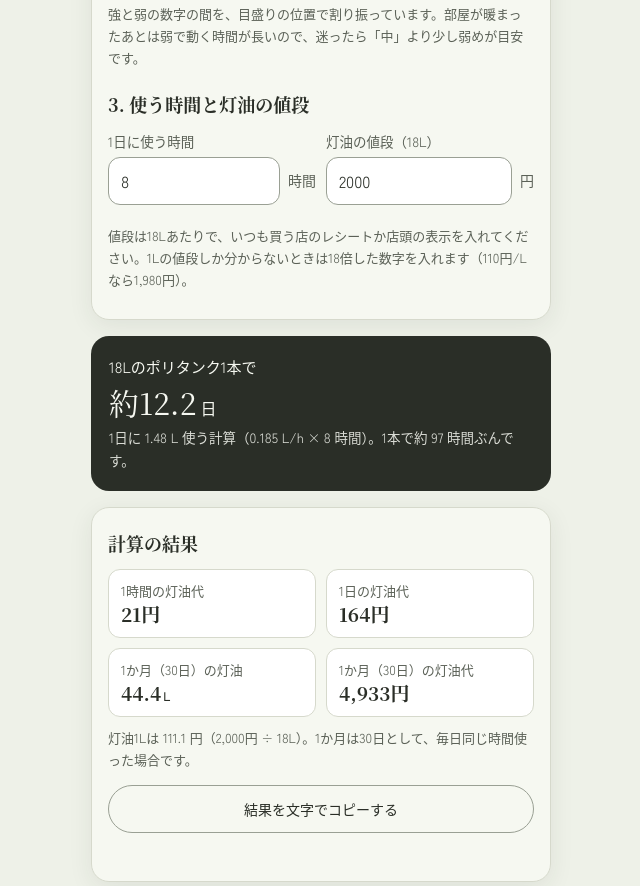
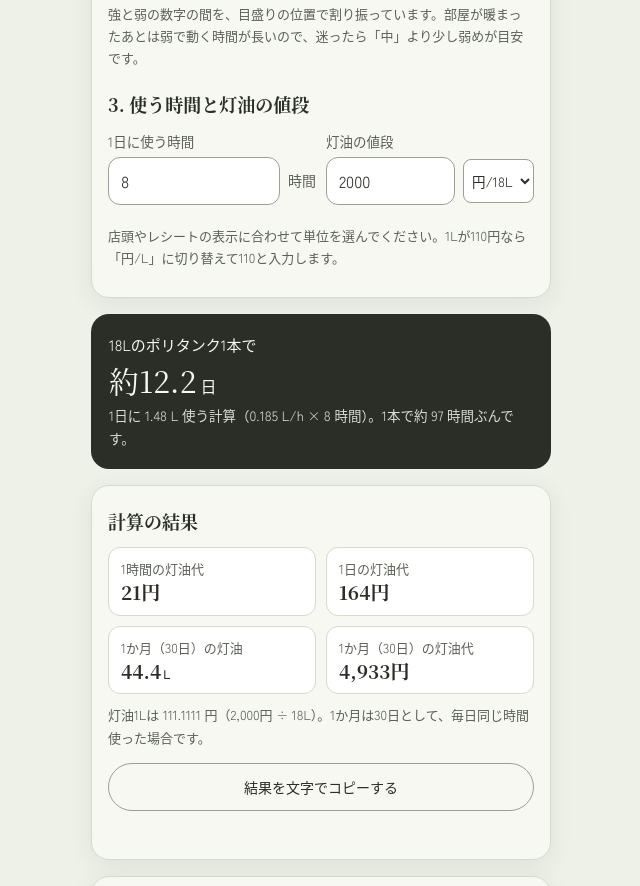
Before and after one commit to paz67416/touyu-calc, a plain HTML site: page index.html in a window 1280 px wide. Shown: the part 736-1622 px from the top of the page, without its empty margins (319-959 px from the left). Drawn offline with Linux system fonts and the light colour scheme; a web font is replaced by a local one.

Commit message:
Accept kerosene prices per litre in the trial calculator

```diff
--- a/index.html
+++ b/index.html
@@ -48,16 +48,17 @@
   .card h2{font-family:var(--mincho);font-size:18px;font-weight:700;margin:0 0 12px;line-height:1.5;}
   .hint{font-size:13.5px;color:var(--ink-soft);margin:0 0 10px;}
   .mini{font-size:13px;color:var(--ink-soft);margin:8px 0 0;}
-  label.field{display:block;font-size:13.5px;color:var(--ink-soft);margin:0 0 12px;}
-  label.field span{display:block;margin-bottom:4px;}
+  .field{display:block;font-size:13.5px;color:var(--ink-soft);margin:0 0 12px;}
+  .field>span,.field>label{display:block;margin-bottom:4px;}
   .two{display:grid;grid-template-columns:1fr 1fr;gap:10px;}
   .two>*{min-width:0;}
   input{min-width:0;}
   input[type="text"],input[type="number"]{width:100%;font-family:inherit;font-size:16px;color:var(--ink);background:#fff;border:1.5px solid var(--line-input);border-radius:12px;padding:11px 12px;min-height:48px;}
-  input:focus-visible,button:focus-visible,a:focus-visible,summary:focus-visible{outline:3px solid var(--accent);outline-offset:2px;}
+  input:focus-visible,select:focus-visible,button:focus-visible,a:focus-visible,summary:focus-visible{outline:3px solid var(--accent);outline-offset:2px;}
   input[aria-invalid="true"]{border-color:var(--red);}
   .unit{display:flex;align-items:center;gap:8px;}
   .unit input{flex:1;}
+  .unit select{min-height:44px;flex:none;font:inherit;color:var(--ink);background:#fff;border:1px solid var(--line-input);border-radius:8px;padding:0 4px;}
   .unit em{font-style:normal;font-size:14px;color:var(--ink-soft);white-space:nowrap;}
   .range{margin:4px 0 2px;}
   input[type="range"]{width:100%;accent-color:var(--accent2);height:36px;margin:0;}
@@ -95,6 +96,7 @@
   footer p{margin:0 0 6px;}
   footer .lab{text-align:center;margin-top:14px;letter-spacing:0.08em;}
   @media (max-width:300px){ .two,.grid{grid-template-columns:1fr;} }
+  @media (max-width:420px){ .use-and-price{grid-template-columns:1fr;} }
   @media (prefers-reduced-motion:no-preference){ .card,.status{animation:fadeUp .4s ease both;} }
   @keyframes fadeUp{from{opacity:0;transform:translateY(8px);}to{opacity:1;transform:translateY(0);}}
 </style>
@@ -132,15 +134,22 @@
     <p class="mini">強と弱の数字の間を、目盛りの位置で割り振っています。部屋が暖まったあとは弱で動く時間が長いので、迷ったら「中」より少し弱めが目安です。</p>
 
     <h2 style="margin-top:22px;">3. 使う時間と灯油の値段</h2>
-    <div class="two">
+    <div class="two use-and-price">
       <label class="field"><span>1日に使う時間</span>
         <div class="unit"><input type="text" inputmode="decimal" id="hours" value="8" autocomplete="off"><em>時間</em></div>
       </label>
-      <label class="field"><span>灯油の値段（18L）</span>
-        <div class="unit"><input type="text" inputmode="numeric" id="price18" value="2000" autocomplete="off"><em>円</em></div>
-      </label>
+      <div class="field">
+        <label for="price18">灯油の値段</label>
+        <div class="unit">
+          <input type="text" inputmode="decimal" id="price18" value="2000" autocomplete="off">
+          <select id="priceUnit" aria-label="灯油の値段の単位">
+            <option value="18">円/18L</option>
+            <option value="1">円/L</option>
+          </select>
+        </div>
+      </div>
     </div>
-    <p class="mini">値段は18Lあたりで、いつも買う店のレシートか店頭の表示を入れてください。1Lの値段しか分からないときは18倍した数字を入れます（110円/Lなら1,980円）。</p>
+    <p class="mini">店頭やレシートの表示に合わせて単位を選んでください。1Lが110円なら「円/L」に切り替えて110と入力します。</p>
     <p class="err" id="err" aria-live="polite"></p>
   </section>
 
@@ -186,7 +195,7 @@
 
   <footer>
     <p>計算は、入れた数字をそのまま使った目安です。実際の消費量は、部屋の広さや断熱、外の気温、設定温度、機器の状態で変わります。灯油の扱いと保管は、機器の取扱説明書と灯油の容器の注意書きに従ってください。</p>
-    <p>お試し版 v1.1.0。1枚のHTMLで動き、入力した内容は保存も送信もしません。</p>
+    <p>お試し版 v1.1.1。1枚のHTMLで動き、入力した内容は保存も送信もしません。</p>
     <p class="lab">余白の実験室</p>
   </footer>
 </div>
@@ -234,6 +243,10 @@
   const fmx = (n, d) => n.toLocaleString('ja-JP', { maximumFractionDigits: d });   // 小数は必要な桁だけ
   const yen = n => Math.round(n).toLocaleString('ja-JP') + '円';
   const state = { max: 0.30, min: 0.07, p: 50, hours: 8, price18: 2000 };
+  const priceInput = $('price18');
+  const priceUnit = $('priceUnit');
+  let activePriceUnit = priceUnit.value;
+  const priceInputs = { '18': priceInput.value, '1': '' };
 
   function read(){
     const errs = [];
@@ -244,7 +257,7 @@
       const bad = !(v >= 0) || v > lim;
       el.setAttribute('aria-invalid', bad ? 'true' : 'false');
       if(bad) errs.push(name + 'は0〜' + lim.toLocaleString('ja-JP') + 'の数字で入れてください。');
-      else state[key] = v;
+      else state[key] = key === 'price18' && priceUnit.value === '1' ? v * 18 : v;
     });
     state.p = +$('power').value;
     return errs;
@@ -277,17 +290,20 @@
       ['1か月（30日）の灯油代', yen(r.cost30)],
     ];
     $('grid').innerHTML = cells.map(c => '<div class="cellv"><span class="k">' + c[0] + '</span><span class="v">' + c[1] + '</span></div>').join('');
-    $('formula').textContent = '灯油1Lは ' + fmt(r.perL, 1) + ' 円（' + fmt(state.price18, 0) + '円 ÷ 18L）。1か月は30日として、毎日同じ時間使った場合です。';
+    const priceBasis = priceUnit.value === '18' ? '（' + fmx(state.price18, 4) + '円 ÷ 18L）' : '';
+    $('formula').textContent = '灯油1Lは ' + fmx(r.perL, 4) + ' 円' + priceBasis + '。1か月は30日として、毎日同じ時間使った場合です。';
   }
 
   function resultText(){
+    if(read().length) return '';
     const r = calc(state.max, state.min, state.p, state.hours, state.price18);
     if(!(r.perDay > 0)) return '';
+    const priceText = priceUnit.value === '1' ? fmx(r.perL, 4) + ' 円/L' : fmx(state.price18, 4) + ' 円/18L';
     return ['【灯油の計算】',
       '燃料消費量 ' + fmt(r.rate, 3) + ' L/h（強 ' + fmx(Math.max(state.max, state.min), 3) + '・弱 ' + fmx(Math.min(state.max, state.min), 3) + '・火力の目盛り ' + state.p + '）',
       '1日 ' + fmx(state.hours, 2) + ' 時間 → 1日 ' + fmt(r.perDay, 2) + ' L',
       '18Lがもつ日数：' + (r.days18 >= 1000 ? '1,000日以上' : r.days18 < 1 ? '1日もちません（約 ' + fmt(r.hours18, 1) + ' 時間）' : '約 ' + fmt(r.days18, 1) + ' 日'),
-      '灯油 ' + fmt(state.price18, 0) + ' 円/18L → 1日 ' + yen(r.costDay) + '・30日 ' + yen(r.cost30)
+      '灯油 ' + priceText + ' → 1日 ' + yen(r.costDay) + '・30日 ' + yen(r.cost30)
     ].join('\n');
   }
   function flash(msg){ const f = $('feedback'); f.textContent = msg; clearTimeout(f._t); f._t = setTimeout(() => { f.textContent = ''; }, 5000); }
@@ -308,6 +324,12 @@
 
   /* ---------- 操作 ---------- */
   ['rateMax','rateMin','hours','price18'].forEach(id => { $(id).addEventListener('input', render); $(id).addEventListener('change', render); });
+  priceUnit.addEventListener('change', () => {
+    priceInputs[activePriceUnit] = priceInput.value;
+    activePriceUnit = priceUnit.value;
+    priceInput.value = priceInputs[activePriceUnit];
+    render();
+  });
   $('power').addEventListener('input', render);
   $('copyBtn').addEventListener('click', () => copyText(resultText(), '結果をコピーしました。'));
   $('noteLink').href = NOTE_URL;
```
Also changed, not shown: 1 other file.
